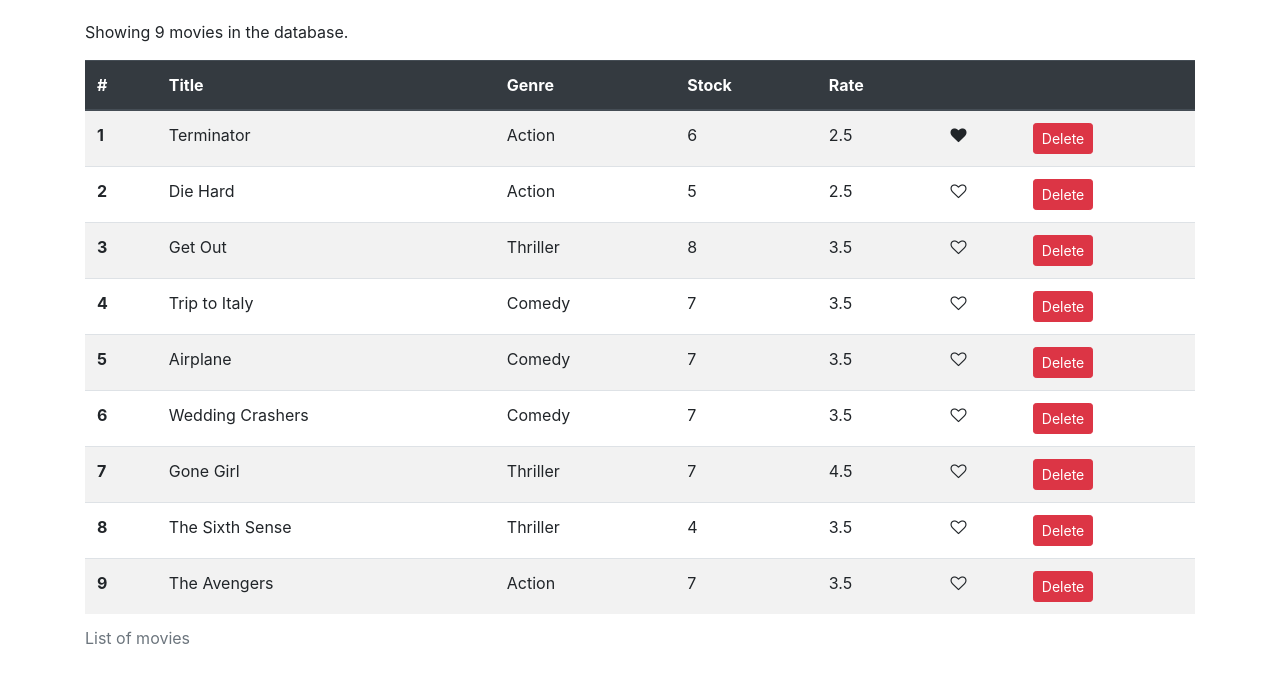
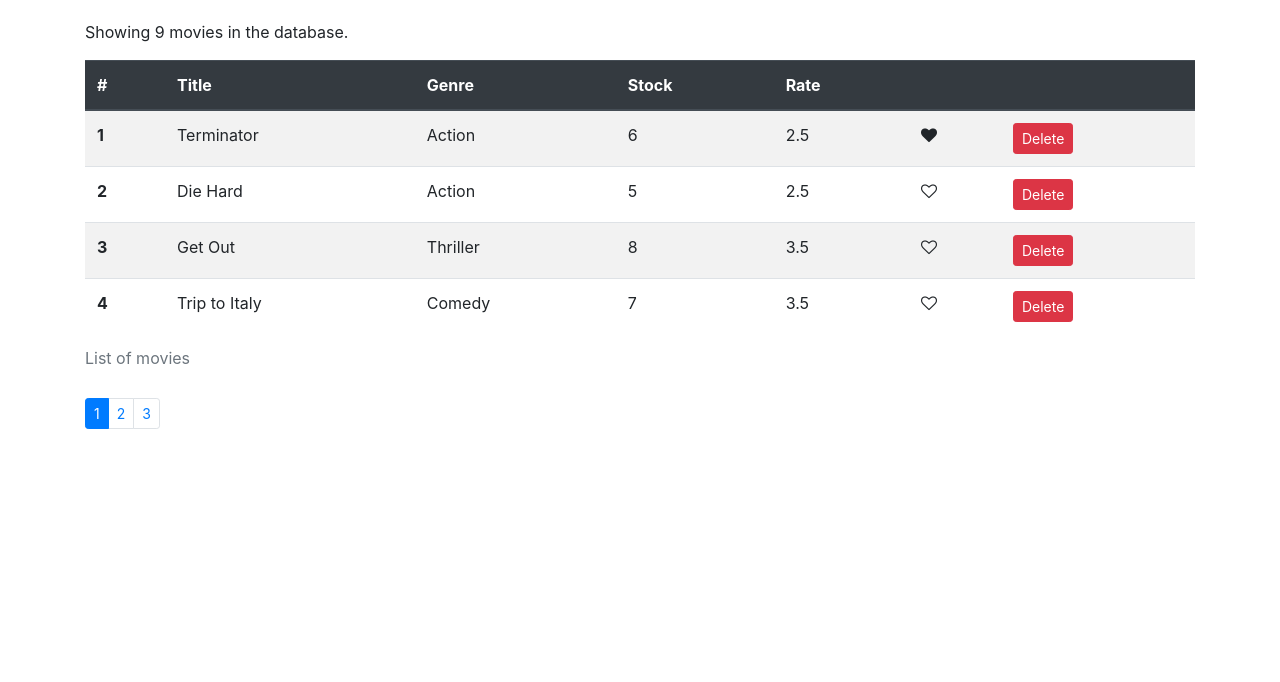
Before and after one commit to aminsoheyli/JavaScript-Projects, a React (Create React App) app: page / in a window 1280 px wide. Shown: the top 682 px of the page. Built offline with nearby package versions, Linux system fonts and the light colour scheme.

Commit message:
Add pagination

```diff
--- a/package.json
+++ b/package.json
@@ -8,6 +8,8 @@
     "@testing-library/user-event": "^7.2.1",
     "bootstrap": "^4.5.3",
     "font-awesome": "^4.7.0",
+    "lodash": "^4.17.20",
+    "prop-types": "^15.7.2",
     "react": "^16.13.1",
     "react-dom": "^16.13.1",
     "react-scripts": "3.4.3"
--- a/src/components/common/like.jsx
+++ b/src/components/common/like.jsx
@@ -1,4 +1,4 @@
-import React, { Component, Fragment } from "react";
+import React from "react";
 
 const Like = (props) => {
   const classes = props.liked ? "fa fa-heart" : "fa fa-heart-o";
--- /dev/null
+++ b/src/components/common/pagination.jsx
@@ -0,0 +1,41 @@
+import React from "react";
+import PropTypes from "prop-types";
+import _ from "lodash";
+
+const Pagination = (props) => {
+  const { itemsCount, pageSize, currentPage, onPageChange } = props;
+  const pagesCount = Math.ceil(itemsCount / pageSize);
+  if (pagesCount === 1) return null;
+  const pages = _.range(1, pagesCount + 1);
+
+  return (
+    <nav aria-label="...">
+      <ul className="pagination pagination-sm">
+        {pages.map((page) => (
+          <li
+            key={page}
+            className={page === currentPage ? "page-item active" : "page-item"}
+            aria-current="page"
+          >
+            <span
+              style={{ cursor: "pointer" }}
+              onClick={() => onPageChange(page)}
+              className="page-link"
+            >
+              {page}
+            </span>
+          </li>
+        ))}
+      </ul>
+    </nav>
+  );
+};
+
+Pagination.propTypes = {
+  itemsCount: PropTypes.number.isRequired,
+  pageSize: PropTypes.number.isRequired,
+  currentPage: PropTypes.number.isRequired,
+  onPageChange: PropTypes.func.isRequired,
+};
+
+export default Pagination;
--- a/src/components/movies.jsx
+++ b/src/components/movies.jsx
@@ -1,15 +1,14 @@
 import React, { Component, Fragment } from "react";
 import { getMovies } from "../services/fakeMovieService";
 import Like from "./common/like";
+import Pagination from "./common/pagination";
+import { paginate } from "../utils/paginate";
 
 class Movies extends Component {
-  state = { movies: getMovies() };
+  state = { movies: getMovies(), pageSize: 4, currentPage: 1 };
 
   handleDelete = (movie) => {
     const movies = this.state.movies.filter((m) => m._id !== movie._id);
-    // const newMovies = [...this.state.movies];
-    // const index = newMovies.indexOf(movie);
-    // newMovies.splice(index, 1);
     this.setState({ movies });
   };
 
@@ -17,13 +16,20 @@
     const movies = [...this.state.movies];
     const index = movies.indexOf(movie);
     movies[index].liked = !movies[index].liked;
-    this.setState({movies})
+    this.setState({ movies });
+  };
+
+  handlePageChange = (page) => {
+    this.setState({ currentPage: page });
   };
 
   render() {
     const { length: count } = this.state.movies;
+    const { pageSize, currentPage, movies: allMovies } = this.state;
 
     if (count === 0) return <p>There are no movies in the database.</p>;
+
+    const movies = paginate(allMovies, currentPage, pageSize);
 
     return (
       <Fragment>
@@ -42,9 +48,9 @@
             </tr>
           </thead>
           <tbody>
-            {this.state.movies.map((movie, index) => (
+            {movies.map((movie, index) => (
               <tr key={movie._id}>
-                <th scope="row">{index + 1}</th>
+                <th scope="row">{(currentPage - 1) * pageSize + index + 1}</th>
                 <td>{movie.title}</td>
                 <td>{movie.genre.name}</td>
                 <td>{movie.numberInStock}</td>
@@ -67,6 +73,12 @@
             ))}
           </tbody>
         </table>
+        <Pagination
+          itemsCount={count}
+          pageSize={pageSize}
+          currentPage={currentPage}
+          onPageChange={this.handlePageChange}
+        />
       </Fragment>
     );
   }
--- /dev/null
+++ b/src/utils/paginate.js
@@ -0,0 +1,6 @@
+import _ from "lodash";
+
+export function paginate(items, pageNumber, pageSize) {
+  const startIndex = (pageNumber - 1) * pageSize;
+  return _(items).slice(startIndex).take(pageSize).value();
+}
```
